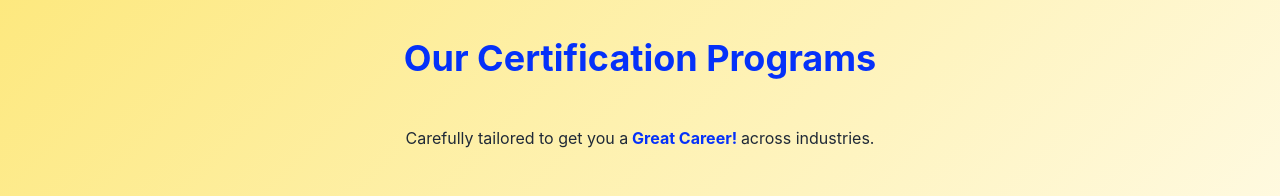
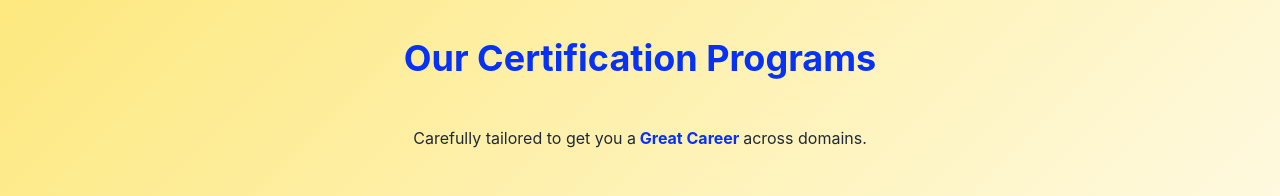
Before and after one commit to sanjeev699/certifa_rebel, a React (Create React App) app: page / in a window 1280 px wide. Shown: the part 3040-3236 px from the top of the page. Built offline with nearby package versions, Linux system fonts and the light colour scheme.

Commit message:
Update ProgramSection.jsx

```diff
--- a/src/components/ProgramSection.jsx
+++ b/src/components/ProgramSection.jsx
@@ -17,7 +17,7 @@ const ProgramSection = () => {
 
 <p className="text-gray-800 text-center mb-12 max-w-2xl mx-auto">
           Carefully tailored to get you a
-          <span className="font-bold text-brandBlue"> Great Career! </span>across industries.
+          <span className="font-bold text-brandBlue"> Great Career </span>across domains.
         </p>
 
         <div className="grid gap-8 md:grid-cols-3">
```
